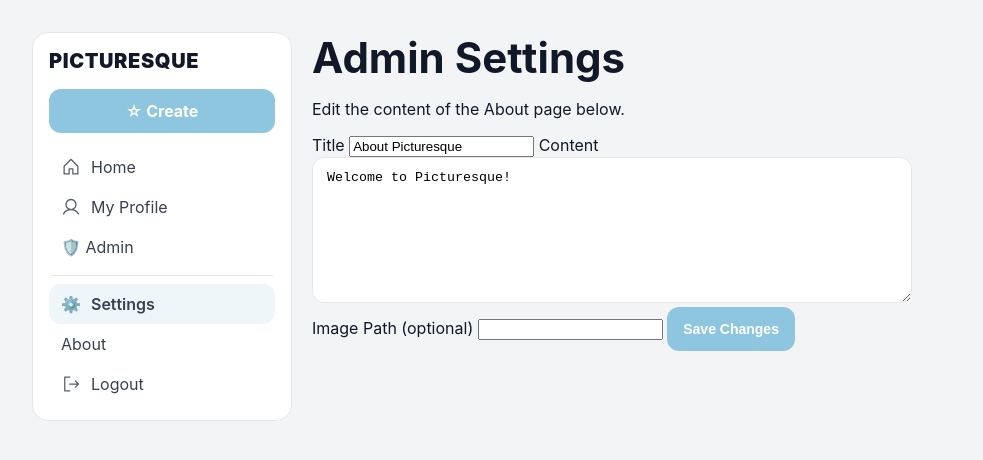
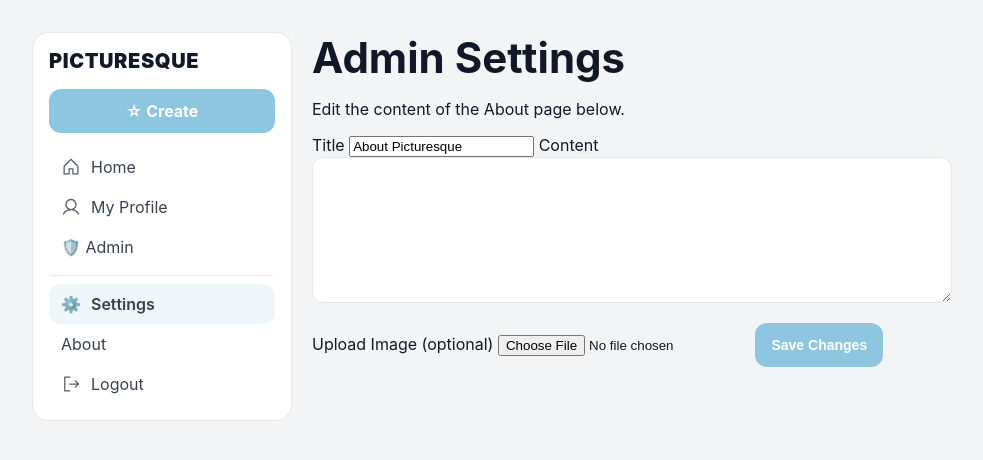
Before and after one commit to sallybss/picturesque, a PHP site: page /settings.php in a window 1280 px wide. Shown: the top 460 px of the page, without its empty margins (8-991 px from the left). Run offline with PHP 8.4, Linux system fonts and the light colour scheme; the visitor is signed in with stand-in values (Sample User, id 1); tables that the repository leaves empty or names only in its code hold one stand-in row (values such as "Sample post").

Commit message:
image upload admin

```diff
--- a/settings.php
+++ b/settings.php
@@ -8,10 +8,10 @@
   exit;
 }
 
-$me = (int)$_SESSION['profile_id'];
+$me   = (int)$_SESSION['profile_id'];
 $conn = db();
 
-/* Check if admin */
+/* Check if admin (no fetch_column to support older PHP) */
 $stmt = $conn->prepare("SELECT role FROM profiles WHERE profile_id=?");
 $stmt->bind_param('i', $me);
 $stmt->execute();
@@ -26,18 +26,82 @@
   exit;
 }
 
-/* Handle update */
+/* Handle save (title, content, optional file upload) */
 if ($_SERVER['REQUEST_METHOD'] === 'POST') {
-  $title = trim($_POST['title'] ?? '');
+  $title   = trim($_POST['title'] ?? '');
   $content = trim($_POST['content'] ?? '');
-  $imagePath = trim($_POST['image_path'] ?? '');
 
-  $stmt = $conn->prepare("
-    UPDATE pages
-    SET title=?, content=?, image_path=?, updated_by=?, updated_at=NOW()
-    WHERE slug='about'
-  ");
-  $stmt->bind_param('sssi', $title, $content, $imagePath, $me);
+  if ($title === '' || $content === '') {
+    set_flash('err', 'Title and content are required.');
+    header('Location: settings.php');
+    exit;
+  }
+
+  $imagePathToSave = null;
+  if (isset($_FILES['image']) && !empty($_FILES['image']['name'])) {
+    $file = $_FILES['image'];
+
+    // basic validation
+    if ($file['error'] !== UPLOAD_ERR_OK) {
+      set_flash('err', 'Upload failed.');
+      header('Location: settings.php'); exit;
+    }
+
+    // Verify it's an image (safe for PHP 7)
+    $info = @getimagesize($file['tmp_name']);
+    if ($info === false) {
+      set_flash('err', 'The uploaded file is not a valid image.');
+      header('Location: settings.php'); exit;
+    }
+
+    // Limit size to ~5MB (adjust if you want)
+    if ($file['size'] > 5 * 1024 * 1024) {
+      set_flash('err', 'Image too large (max 5MB).');
+      header('Location: settings.php'); exit;
+    }
+
+    // ensure uploads/pages exists
+    $dir = __DIR__ . '/uploads/pages';
+    if (!is_dir($dir)) { mkdir($dir, 0777, true); }
+
+    $ext  = strtolower(pathinfo($file['name'], PATHINFO_EXTENSION));
+    $name = 'about_' . time() . '_' . bin2hex(random_bytes(4)) . '.' . $ext;
+    $dest = $dir . '/' . $name;
+
+    if (!move_uploaded_file($file['tmp_name'], $dest)) {
+      set_flash('err', 'Could not save the uploaded image.');
+      header('Location: settings.php'); exit;
+    }
+
+    // store relative path under /uploads
+    $imagePathToSave = 'pages/' . $name;
+  }
+
+  // Upsert About row; update image only if a new one was uploaded
+  if ($imagePathToSave) {
+    $stmt = $conn->prepare("
+      INSERT INTO pages (slug, title, content, image_path, updated_by)
+      VALUES ('about', ?, ?, ?, ?)
+      ON DUPLICATE KEY UPDATE
+        title=VALUES(title),
+        content=VALUES(content),
+        image_path=VALUES(image_path),
+        updated_by=VALUES(updated_by),
+        updated_at=NOW()
+    ");
+    $stmt->bind_param('sssi', $title, $content, $imagePathToSave, $me);
+  } else {
+    $stmt = $conn->prepare("
+      INSERT INTO pages (slug, title, content, updated_by)
+      VALUES ('about', ?, ?, ?)
+      ON DUPLICATE KEY UPDATE
+        title=VALUES(title),
+        content=VALUES(content),
+        updated_by=VALUES(updated_by),
+        updated_at=NOW()
+    ");
+    $stmt->bind_param('ssi', $title, $content, $me);
+  }
   $stmt->execute();
   $stmt->close();
 
@@ -46,16 +110,20 @@
   exit;
 }
 
-/* Load About content */
+/* Load current About content for the form */
 $stmt = $conn->prepare("SELECT title, content, image_path FROM pages WHERE slug='about' LIMIT 1");
 $stmt->execute();
 $page = $stmt->get_result()->fetch_assoc() ?: [
-  'title' => 'About Picturesque',
-  'content' => 'Welcome to Picturesque!',
+  'title'      => 'About Picturesque',
+  'content'    => '',
   'image_path' => ''
 ];
 $stmt->close();
 $conn->close();
+
+$baseUrl       = rtrim(dirname($_SERVER['SCRIPT_NAME']), '/\\');
+$publicUploads = $baseUrl . '/uploads/';
+$currentImage  = $page['image_path'] ? $publicUploads . htmlspecialchars($page['image_path']) : '';
 ?>
 <!doctype html>
 <html lang="en">
@@ -63,7 +131,7 @@
   <meta charset="utf-8">
   <title>Settings · Picturesque</title>
   <meta name="viewport" content="width=device-width, initial-scale=1">
-  <link rel="stylesheet" href="./public/css/main.css?v=12">
+  <link rel="stylesheet" href="./public/css/main.css?v=13">
 </head>
 <body>
   <?php if ($m = get_flash('ok')): ?><div class="flash ok"><?= htmlspecialchars($m) ?></div><?php endif; ?>
@@ -76,17 +144,22 @@
       <h1>Admin Settings</h1>
       <p>Edit the content of the About page below.</p>
 
-      <form method="post" class="form-stacked" style="max-width: 600px;">
+      <form method="post" enctype="multipart/form-data" class="form-stacked" style="max-width: 640px;">
         <label>Title</label>
         <input type="text" name="title" value="<?= htmlspecialchars($page['title']) ?>" required>
 
         <label>Content</label>
         <textarea name="content" rows="8" required><?= htmlspecialchars($page['content']) ?></textarea>
 
-        <label>Image Path (optional)</label>
-        <input type="text" name="image_path" value="<?= htmlspecialchars($page['image_path']) ?>">
+        <label>Upload Image (optional)</label>
+        <?php if ($currentImage): ?>
+          <div style="margin-bottom:.5rem">
+            <img src="<?= $currentImage ?>" alt="About image" style="max-width:320px;border-radius:8px">
+          </div>
+        <?php endif; ?>
+        <input type="file" name="image" accept="image/*">
 
-        <button type="submit" class="btn-primary">Save Changes</button>
+        <button type="submit" class="btn-primary" style="margin-top:1rem">Save Changes</button>
       </form>
     </main>
   </div>
```
Also changed, not shown: uploads/pages/about_1760559255_23bcf179.jpg (renamed from images/about-photo.jpg).
